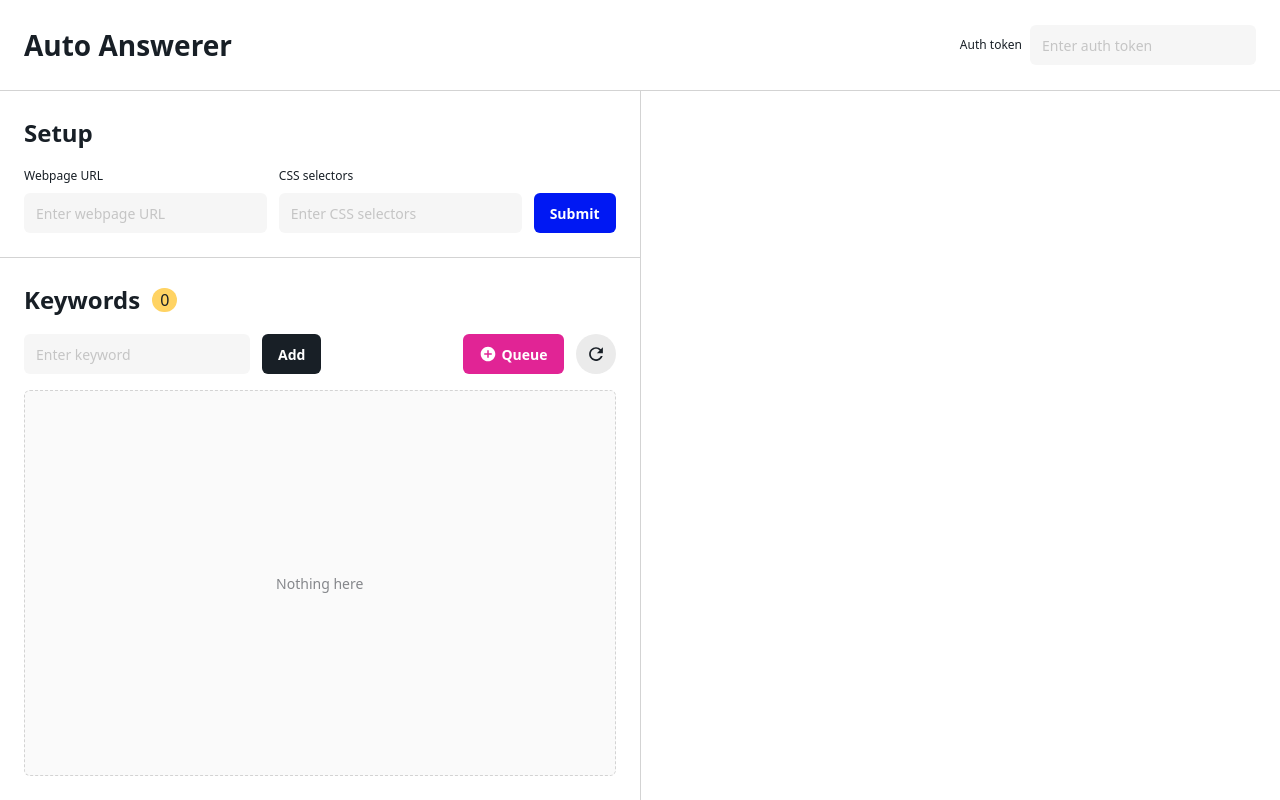
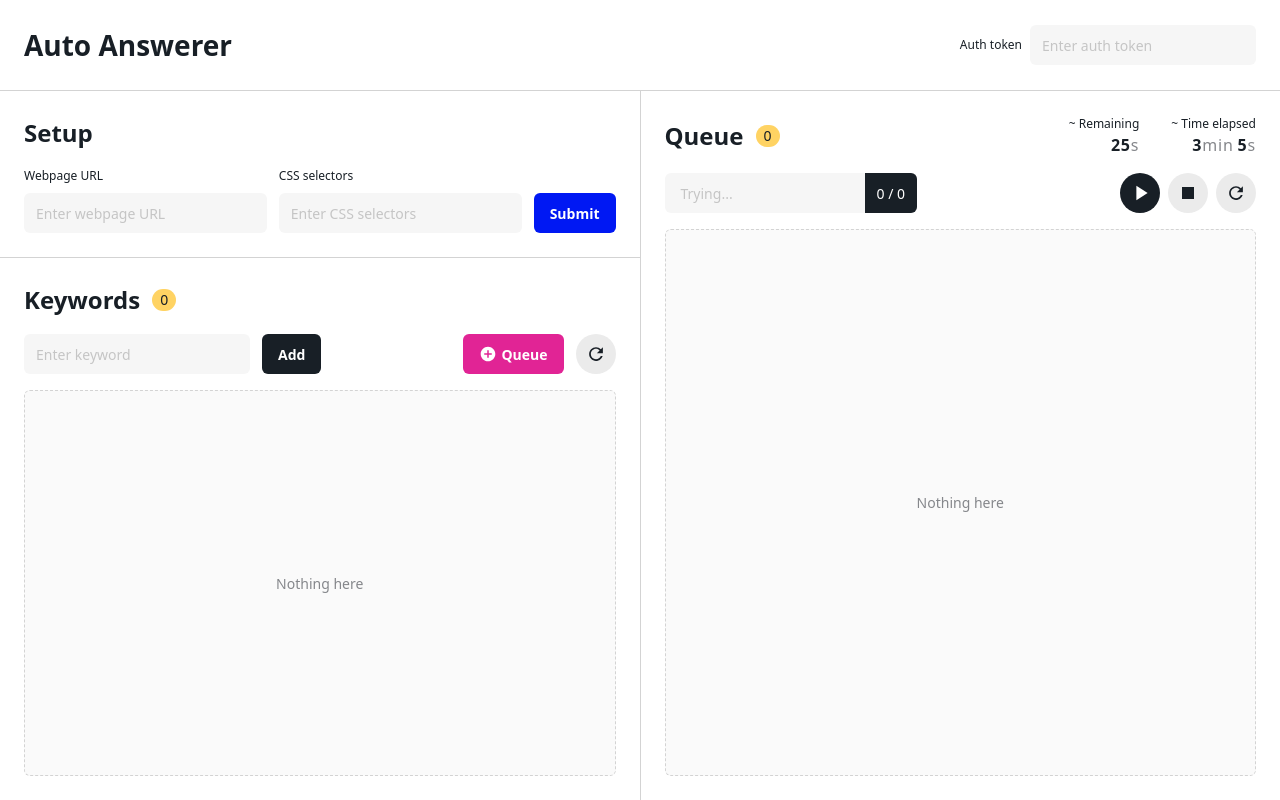
Before and after one commit to emanuelchristo/auto-answerer, a Next.js app: page / in a window 1280 px wide. Built offline with nearby package versions, Linux system fonts and the light colour scheme.

Commit message:
Queue component

```diff
--- a/components/Keywords.js
+++ b/components/Keywords.js
@@ -7,7 +7,7 @@ export default function Keywords() {
 		<div className={styles['keywords']}>
 			<div className='flex items-center mb-4'>
 				<h2 className='mr-3'>Keywords</h2>
-				<div className={styles['num-wrapper']}>0</div>
+				<div className='num-wrapper'>0</div>
 			</div>
 
 			<div className='flex items-center justify-between mb-4'>
--- /dev/null
+++ b/components/Queue.js
@@ -0,0 +1,60 @@
+import { IoMdPlay, IoMdRefresh } from 'react-icons/io'
+import { MdStop } from 'react-icons/md'
+import Empty from './Empty'
+import styles from './queue.module.css'
+
+export default function Queue() {
+	return (
+		<div className={styles['queue']}>
+			<div className='flex items-center justify-between mb-4'>
+				<div className='flex items-center'>
+					<h2 className='mr-3'>Queue</h2>
+					<div className='num-wrapper'>0</div>
+				</div>
+
+				<div className='flex items-center'>
+					<div className='flex flex-col items-end mr-8'>
+						<span className='label'>~ Remaining</span>
+						<p className=' tracking-wider'>
+							{/* <span className='font-semibold ml-1'>3</span>
+							<span className='text-grey'>min</span> */}
+							<span className='font-semibold ml-1'>25</span>
+							<span className='text-grey'>s</span>
+						</p>
+					</div>
+					<div className='flex flex-col items-end'>
+						<span className='label'>~ Time elapsed</span>
+						<p className=' tracking-wider'>
+							<span className='font-semibold ml-1'>3</span>
+							<span className='text-grey'>min</span>
+							<span className='font-semibold ml-1'>5</span>
+							<span className='text-grey'>s</span>
+						</p>
+					</div>
+				</div>
+			</div>
+
+			<div className='flex items-center justify-between mb-4'>
+				<div className={styles['trying']}>
+					<div className={styles['trying-keyword']}>
+						<span className={styles['trying-placeholder']}>Trying...</span>
+					</div>
+					<div className={styles['trying-count-wrapper']}>0 / 0</div>
+				</div>
+				<div className='flex items-center'>
+					<button className='btn-circle mr-2'>
+						<IoMdPlay className='text-lg ml-[0.2rem]' />
+					</button>
+					<button className='btn-circle btn-grey mr-2'>
+						<MdStop className='text-2xl' />
+					</button>
+					<button className='btn-circle btn-grey'>
+						<IoMdRefresh className='text-xl' />
+					</button>
+				</div>
+			</div>
+
+			<Empty />
+		</div>
+	)
+}
--- a/components/keywords.module.css
+++ b/components/keywords.module.css
@@ -4,10 +4,3 @@
 	display: flex;
 	flex-direction: column;
 }
-
-.num-wrapper {
-	padding: 0.25rem 0.5rem;
-	background-color: var(--yellow);
-	line-height: 1;
-	border-radius: 100px;
-}
--- /dev/null
+++ b/components/queue.module.css
@@ -0,0 +1,33 @@
+.queue {
+	padding: 1.5rem;
+	flex: 1;
+	display: flex;
+	flex-direction: column;
+}
+
+.trying {
+	display: flex;
+	align-items: center;
+	height: 2.5rem;
+	background-color: var(--input-bg);
+	border-radius: var(--radius-md);
+	overflow: hidden;
+}
+.trying-keyword {
+	padding: 0 1rem;
+	font-size: 0.875rem;
+	min-width: 200px;
+}
+.trying-placeholder {
+	color: var(--placeholder-color);
+}
+.trying-count-wrapper {
+	background-color: var(--text-dark);
+	color: var(--white);
+	height: 100%;
+	display: flex;
+	align-items: center;
+	justify-content: center;
+	padding: 0 0.75rem;
+	font-size: 0.875rem;
+}
--- a/pages/index.js
+++ b/pages/index.js
@@ -1,5 +1,6 @@
 import Keywords from '../components/Keywords'
 import Navbar from '../components/Navbar'
+import Queue from '../components/Queue'
 import Setup from '../components/Setup'
 
 export default function Home() {
@@ -11,7 +12,9 @@ export default function Home() {
 					<Setup />
 					<Keywords />
 				</div>
-				<div className='flex-1'></div>
+				<div className='flex flex-1'>
+					<Queue />
+				</div>
 			</div>
 		</div>
 	)
--- a/styles/globals.css
+++ b/styles/globals.css
@@ -9,3 +9,11 @@
 .border-right {
 	border-right: var(--border);
 }
+
+.num-wrapper {
+	padding: 0.25rem 0.5rem;
+	background-color: var(--yellow);
+	line-height: 1;
+	border-radius: 100px;
+	font-size: 0.875rem;
+}
--- a/styles/text-styles.css
+++ b/styles/text-styles.css
@@ -10,3 +10,7 @@ h2 {
 .label {
 	font-size: 0.75rem;
 }
+
+.text-grey {
+	color: var(--text-grey);
+}
```
